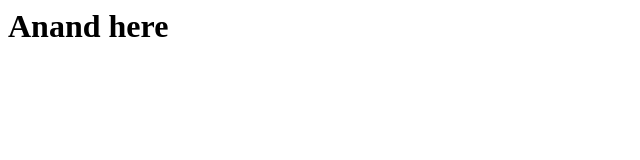
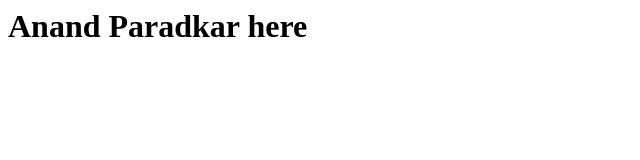
Before and after one commit to ananddeq/git_basic, a plain HTML site: page index.html in a window 1280 px wide. Shown: the whole page, without its empty margins (0-640 px from the left). Drawn offline with Linux system fonts and the light colour scheme.

Commit message:
Update index.html

```diff
--- a/index.html
+++ b/index.html
@@ -1 +1 @@
-<h1>Anand here</h>
+<h1>Anand Paradkar here</h>
```
